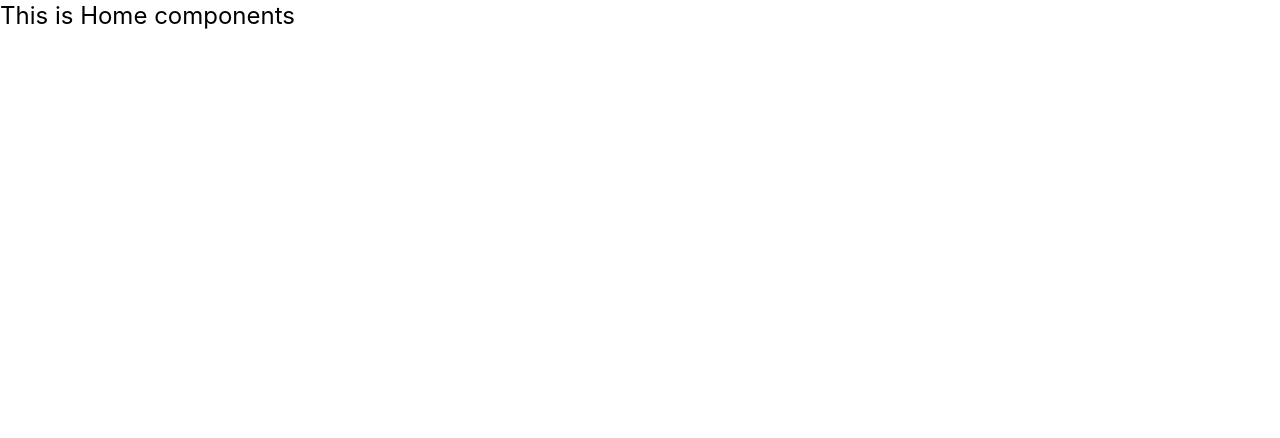
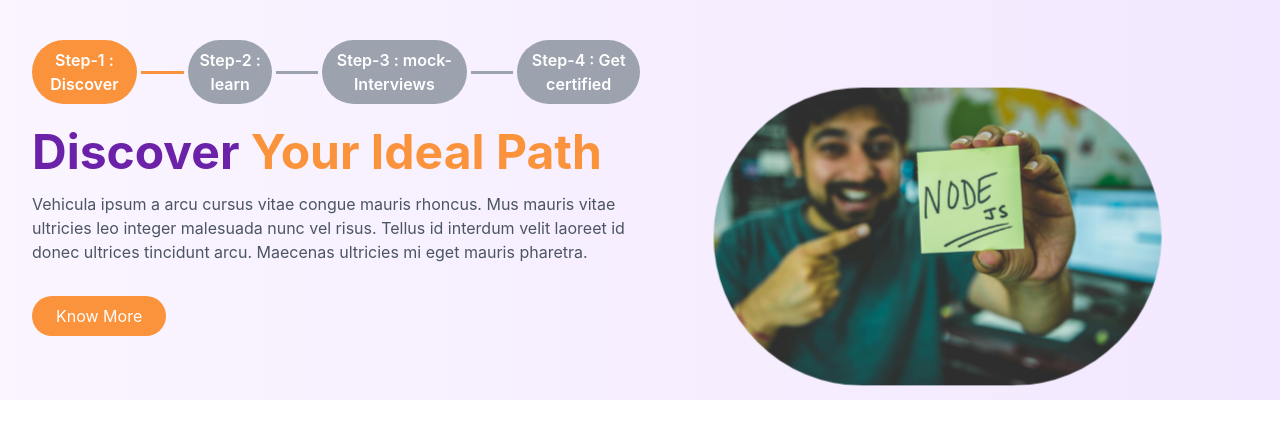
Before and after one commit to sambit223/EzCode_Academy, a React (Create React App) app: page / in a window 1280 px wide. Shown: the top 438 px of the page. Built offline with nearby package versions, Linux system fonts and the light colour scheme.

Commit message:
banner commit

```diff
--- a/src/App.js
+++ b/src/App.js
@@ -1,6 +1,6 @@
 import Home from './components/Home'
 import './App.css';
-import { BrowserRouter as Router , Routes,Route } from 'react-router-dom';
+
 function App() {
   return (
     <Home/>
--- /dev/null
+++ b/src/components/Animation/Animation.css
@@ -0,0 +1,133 @@
+/* Animation.css */
+
+@keyframes fadeIn {
+  from {
+    opacity: 0;
+  }
+  to {
+    opacity: 1;
+  }
+}
+
+.fade-in {
+  animation: fadeIn 2s ease-in-out;
+}
+
+@keyframes progress {
+  0% {
+    width: 0;
+  }
+  25% {
+    width: 25%;
+  }
+  50% {
+    width: 50%;
+  }
+  75% {
+    width: 75%;
+  }
+  100% {
+    width: 100%;
+  }
+}
+
+.progress-container {
+  position: relative;
+  width: 100%;
+  height: 4px;
+  background-color: #e0e0e0;
+  margin-top: 16px;
+}
+
+.progress-bar {
+  position: absolute;
+  height: 100%;
+  background-color: #FFA500;
+  animation: progress 8s ease-in-out infinite;
+  z-index: 1;
+}
+
+.step-indicator {
+  display: flex;
+  justify-content: space-between;
+  align-items: center;
+  position: relative;
+  z-index: 2;
+  width: 100%;
+  margin-top: 32px;
+}
+
+.step {
+  position: relative;
+  text-align: center;
+  flex: 1;
+}
+
+.step span {
+  position: absolute;
+  top: -24px;
+  left: 50%;
+  transform: translateX(-50%);
+  background-color: #FFA500;
+  color: white;
+  padding: 4px 8px;
+  border-radius: 12px;
+  z-index: 3;
+}
+
+.h-1 {
+  height: 4px;
+}
+
+.w-8 {
+  width: 100%;
+}
+
+.step::before {
+  content: '';
+  position: absolute;
+  top: 50%;
+  left: 0;
+  right: 0;
+  height: 4px;
+  background-color: #FFA500;
+  z-index: 0;
+}
+
+.animated-div {
+    position: relative;
+    display: block;
+    left: 0;
+    top: 0;
+    transform: translate3d(-6.43704px, -13.3854px, 0);
+    transform-style: preserve-3d;
+    backface-visibility: hidden;
+    transition: transform 0.3s ease, box-shadow 0.3s ease;
+  }
+
+  .animated-div:hover {
+    transform: translate3d(-6.43704px, -13.3854px, 20px) rotate(10deg);
+    box-shadow: 0px 4px 15px rgba(0, 0, 0, 0.3);
+  }
+
+  .animation-wrapper {
+    position: relative;
+    display: inline-block;
+  }
+
+  .zoom-effect {
+    position: relative;
+    display: inline-block;
+    transition: transform 0.3s ease, box-shadow 0.3s ease;
+    overflow: hidden; /* Ensure no overflow affects the layout */
+  }
+
+  .zoom-effect:hover {
+    transform: scale(1.1);
+    box-shadow: 0px 0px 0px rgba(0, 0, 0, 0); /* Remove or adjust the shadow */
+  }
+
+  /* Optional: Adjust specific element styles if necessary */
+  .zoom-effect .bg-element {
+    background-color: inherit; /* Ensure background color is consistent */
+  }
--- /dev/null
+++ b/src/components/Banner.js
@@ -0,0 +1,60 @@
+import React from "react";
+import "./Animation/Animation.css";
+import personcoding from "../assets/personcoding.jpg";
+
+const Banner = () => {
+  return (
+    <div className="flex flex-col md:flex-row items-center justify-between p-8 bg-gradient-to-r from-purple-50 to-purple-100 fade-in">
+      <div className="md:w-1/2">
+        {/* Step Indicator */}
+        <div className="flex flex-col items-start mb-8">
+            <div className="flex gap-1 mb-6 mt-2 ">
+                <div className="flex items-center gap-1 text-center ">
+                    <div className="transition-transform duration-500 hover:scale-125 bg-orange-400 text-white font-semibold rounded-full p-2">Step-1 : Discover</div>
+                    <div className="h-[3px] w-[4rem] bg-orange-400"></div>
+                </div>
+                <div className="flex items-center gap-1 text-center">
+                    <div className="transition-transform duration-500 hover:scale-125 bg-gray-400 text-white font-semibold rounded-full p-2">Step-2 : learn</div>
+                    <div className="h-[3px] w-[4rem] bg-gray-400"></div>
+                </div>
+                <div className="flex items-center gap-1 text-center">
+                    <div className="transition-transform duration-500 hover:scale-125 bg-gray-400 text-white font-semibold rounded-full p-2">Step-3 : mock-Interviews</div>
+                    <div className="h-[3px] w-[4rem] bg-gray-400"></div>
+                </div>
+                <div className="flex items-center gap-1 text-center">
+                    <div className="transition-transform duration-500 hover:scale-125 bg-gray-400 text-white font-semibold rounded-full p-2">Step-4 : Get certified</div>
+                </div>
+            </div>
+          <h1 className="text-5xl font-bold text-purple-800 mb-4">
+            Discover <span className="text-orange-400">Your Ideal Path</span>
+          </h1>
+          <p className="text-gray-600 mb-8">
+            Vehicula ipsum a arcu cursus vitae congue mauris rhoncus. Mus mauris
+            vitae ultricies leo integer malesuada nunc vel risus. Tellus id
+            interdum velit laoreet id donec ultrices tincidunt arcu. Maecenas
+            ultricies mi eget mauris pharetra.
+          </p>
+          <button className="bg-orange-400 text-white px-6 py-2 rounded-full">
+            Know More
+          </button>
+        </div>
+      </div>
+      <div className="relative md:w-1/2 flex items-center justify-center mt-8 md:mt-0">
+        <div className="animation-wrapper">
+          <div className="animated-div">
+            <img
+              src={personcoding}
+              className="rounded-full w-full h-auto max-w-md"
+              alt="Person studying"
+            />
+          </div>
+          <div className="animated-div" style={{ marginTop: '-100px' }}>
+            {/* Optional: You can add additional content or styles here */}
+          </div>
+        </div>
+      </div>
+    </div>
+  );
+};
+
+export default Banner;
--- a/src/components/Home.js
+++ b/src/components/Home.js
@@ -1,9 +1,10 @@
 import React from 'react'
+import Banner from './Banner'
 
 const Home = () => {
   return (
     <div>
-      <h1 className='text-2xl'>This is Home components</h1>
+      <Banner/>
     </div>
   )
 }
```
Also changed, not shown: src/assets/personcoding.jpg (added), 1 other file (tests, documents, lock files or other folders).
